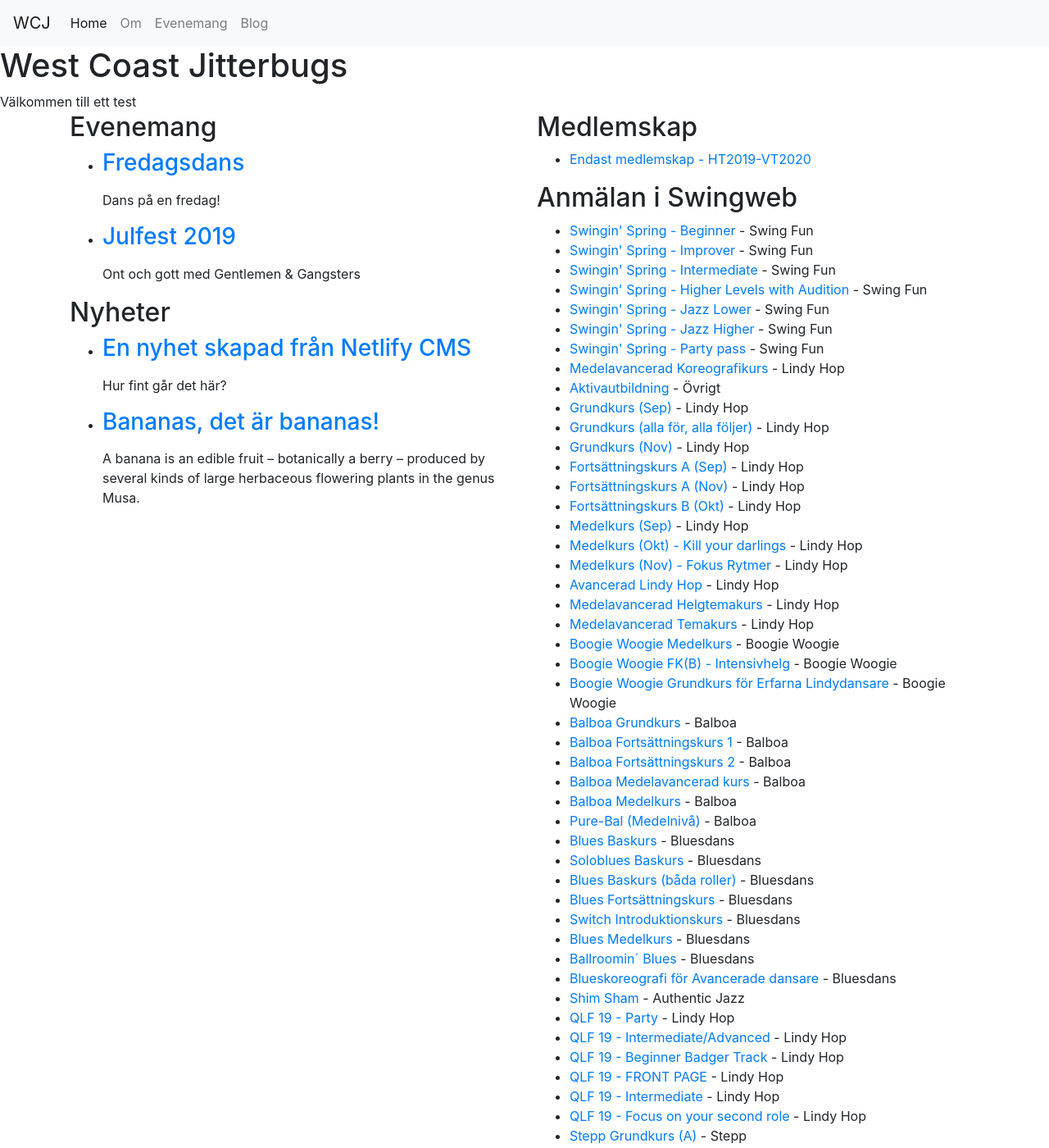
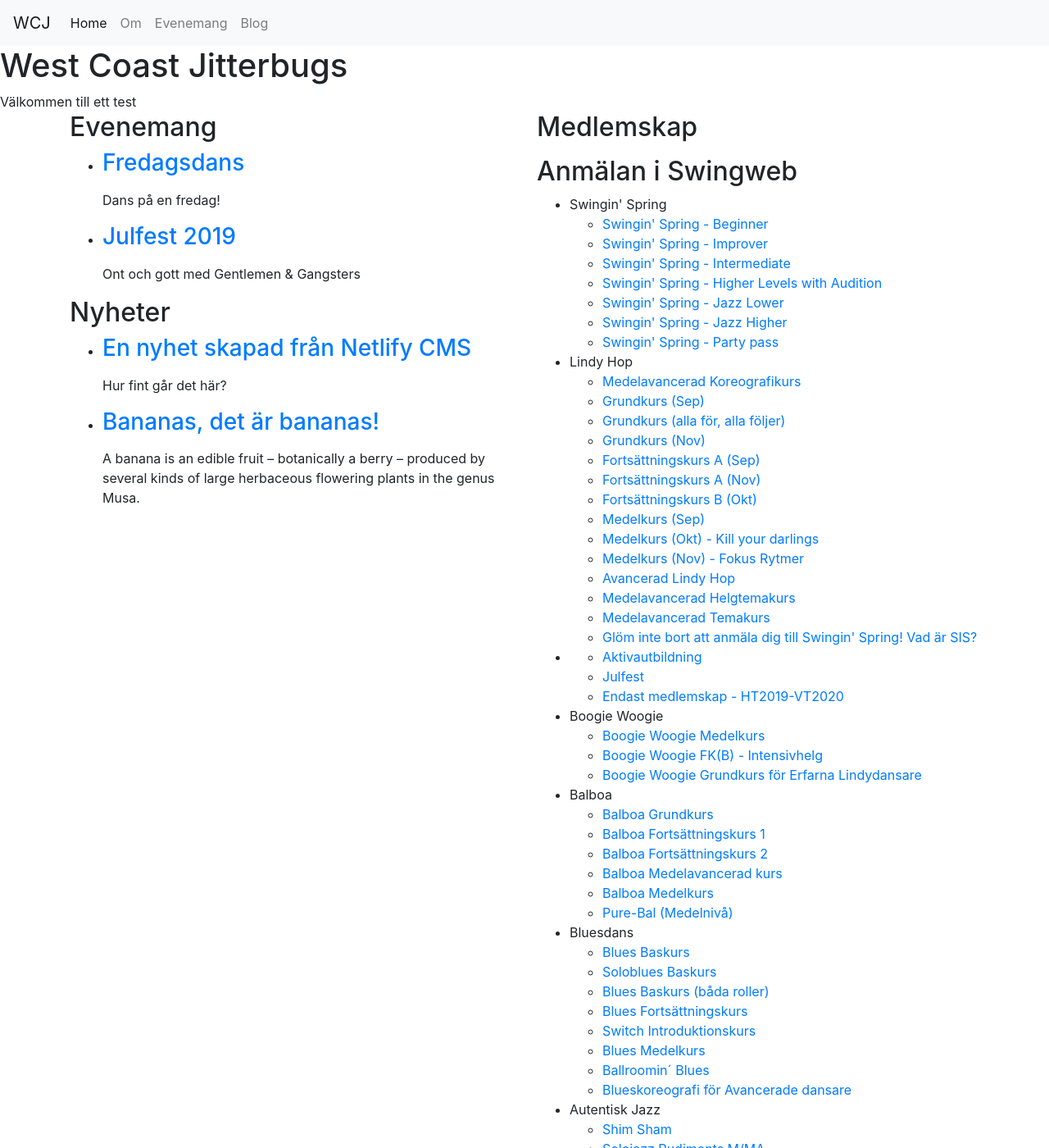
Before and after one commit to lundh/wcj-web, a Jekyll site: the page built from index.html, in a window 1280 px wide and 1400 px high. Shown: the whole window at 82% size. Built offline with Jekyll 4.4.1, drawn with Linux system fonts in a browser that asks for light colours; a script that is not in the unit is left out; some of the changed text lies outside the part shown.

Commit message:
Changes in the display of swingweb

```diff
--- a/_data/swingweb_events.json
+++ b/_data/swingweb_events.json
@@ -1,36 +1,36 @@
 [
     {
-        "category": "Swing Fun",
+        "category": "Swingin' Spring",
         "source": "https://dans.se/event/98002",
         "title": "Swingin' Spring - Beginner"
     },
     {
-        "category": "Swing Fun",
+        "category": "Swingin' Spring",
         "source": "https://dans.se/event/97996",
         "title": "Swingin' Spring - Improver"
     },
     {
-        "category": "Swing Fun",
+        "category": "Swingin' Spring",
         "source": "https://dans.se/event/97997",
         "title": "Swingin' Spring - Intermediate"
     },
     {
-        "category": "Swing Fun",
+        "category": "Swingin' Spring",
         "source": "https://dans.se/event/96006",
         "title": "Swingin' Spring - Higher Levels with Audition"
     },
     {
-        "category": "Swing Fun",
+        "category": "Swingin' Spring",
         "source": "https://dans.se/event/97998",
         "title": "Swingin' Spring - Jazz Lower"
     },
     {
-        "category": "Swing Fun",
+        "category": "Swingin' Spring",
         "source": "https://dans.se/event/97999",
         "title": "Swingin' Spring - Jazz Higher"
     },
     {
-        "category": "Swing Fun",
+        "category": "Swingin' Spring",
         "source": "https://dans.se/event/98000",
         "title": "Swingin' Spring - Party pass"
     },
@@ -40,7 +40,6 @@
         "title": "Medelavancerad Koreografikurs"
     },
     {
-        "category": "\u00d6vrigt",
         "source": "https://dans.se/event/96012",
         "title": "Aktivautbildning"
     },
@@ -190,37 +189,37 @@
         "title": "Blueskoreografi f\u00f6r Avancerade dansare"
     },
     {
-        "category": "Authentic Jazz",
+        "category": "Autentisk Jazz",
         "source": "https://dans.se/event/93160",
         "title": "Shim Sham"
     },
     {
-        "category": "Lindy Hop",
+        "category": "Queer Lindy Festival",
         "source": "https://dans.se/event/91122",
         "title": "QLF 19 - Party"
     },
     {
-        "category": "Lindy Hop",
+        "category": "Queer Lindy Festival",
         "source": "https://dans.se/event/91113",
         "title": "QLF 19 - Intermediate/Advanced"
     },
     {
-        "category": "Lindy Hop",
+        "category": "Queer Lindy Festival",
         "source": "https://dans.se/event/89752",
         "title": "QLF 19 - Beginner Badger Track"
     },
     {
-        "category": "Lindy Hop",
+        "category": "Queer Lindy Festival",
         "source": "https://dans.se/event/91786",
         "title": "QLF 19 - FRONT PAGE"
     },
     {
-        "category": "Lindy Hop",
+        "category": "Queer Lindy Festival",
         "source": "https://dans.se/event/91111",
         "title": "QLF 19 - Intermediate"
     },
     {
-        "category": "Lindy Hop",
+        "category": "Queer Lindy Festival",
         "source": "https://dans.se/event/89759",
         "title": "QLF 19 - Focus on your second role"
     },
@@ -245,7 +244,7 @@
         "title": "Tap Wings and Pullbacks"
     },
     {
-        "category": "Stepp",
+        "category": "Tap Weekend",
         "source": "https://dans.se/event/93172",
         "title": "GBG Tap Weekend 2019"
     },
@@ -255,17 +254,15 @@
         "title": "Stepp Medelkurs"
     },
     {
-        "category": "Stepp",
+        "category": "Tap Weekend",
         "source": "https://dans.se/event/98189",
         "title": "Tap weekend: Saturday Night Live Band Jam & Show"
     },
     {
-        "category": "\u00d6vrigt",
         "source": "https://dans.se/event/99482",
         "title": "Julfest"
     },
     {
-        "category": "Medlemskap",
         "source": "https://dans.se/event/93671",
         "title": "Endast medlemskap - HT2019-VT2020"
     },
@@ -275,7 +272,7 @@
         "title": "Gl\u00f6m inte bort att anm\u00e4la dig till Swingin' Spring! Vad \u00e4r SIS?"
     },
     {
-        "category": "Authentic Jazz",
+        "category": "Autentisk Jazz",
         "source": "https://dans.se/event/93377",
         "title": "Solojazz Rudiments M/MA"
     }
--- a/_includes/swingweb_events.html
+++ b/_includes/swingweb_events.html
@@ -1,10 +1,17 @@
 <ul>
 {% assign events = site.data.swingweb_events | where_exp:"item","item.category != 'Medlemskap'" %}
-{% for event in events %}
-  <li>
-    <a href="{{ event.source }}">
-      {{ event.title }}
-    </a> - {{ event.category }}
-  </li>
+{% assign grouped = events | group_by: "category" %}
+
+{% for category in grouped %}
+<li>{{ category.name }}
+  <ul>
+  {% for event in category.items %}
+    <li>
+      <a href="{{ event.source }}">
+        {{ event.title }}
+      </a>
+    </li>
+  {% endfor %}
+  </ul>
 {% endfor %}
 </ul>
--- a/swingweb_events.py
+++ b/swingweb_events.py
@@ -30,7 +30,7 @@ for child in root:
                     event_data["title"] = event_details.text
                 elif event_details.tag == "source":
                     event_data["source"] = event_details.text
-                elif event_details.tag == "category":
+                elif event_details.tag == "primaryEventGroup":
                     event_data["category"] = event_details.text
 
             if any(event_data):
```
Also changed, not shown: 3 other files.
